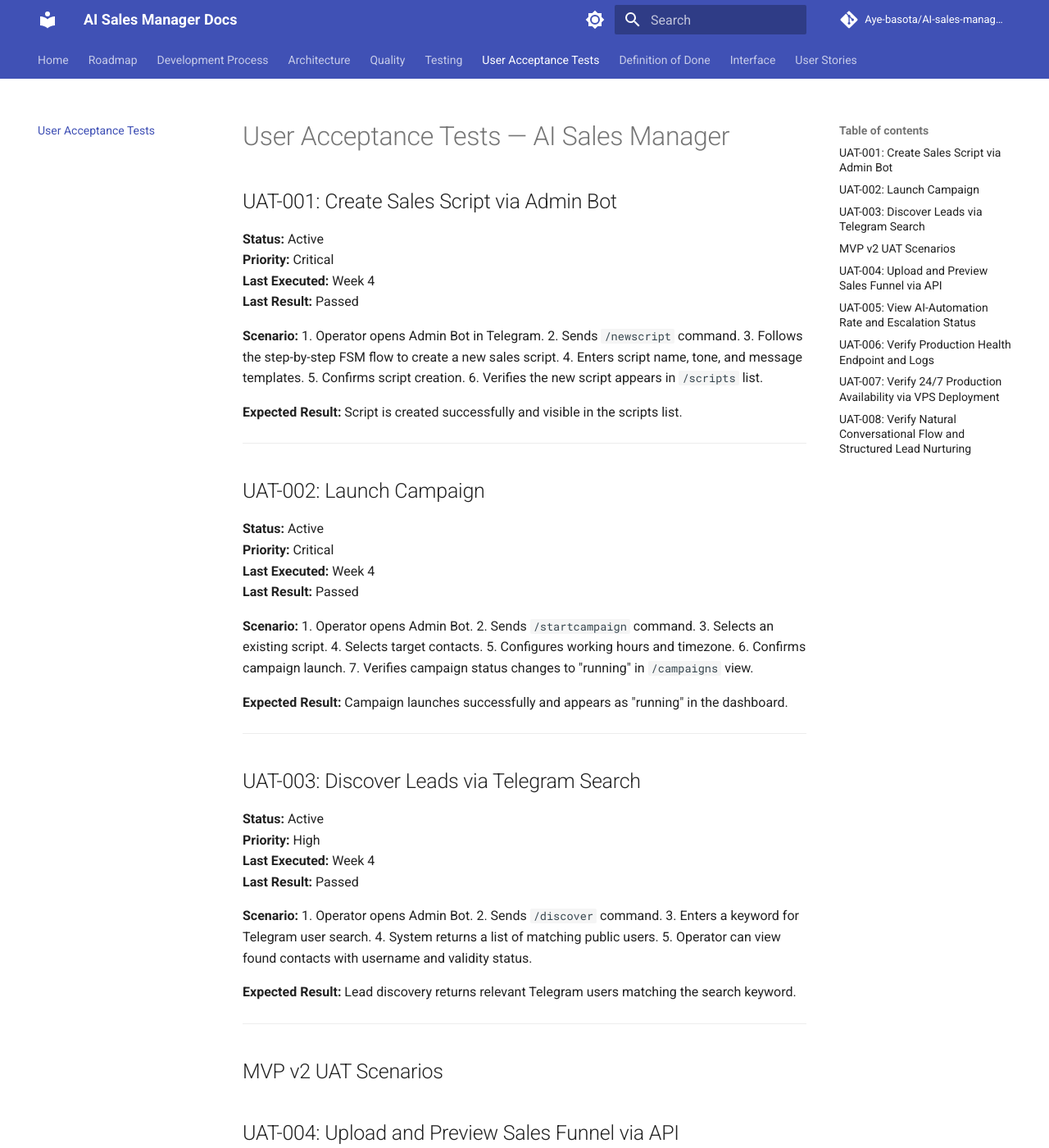
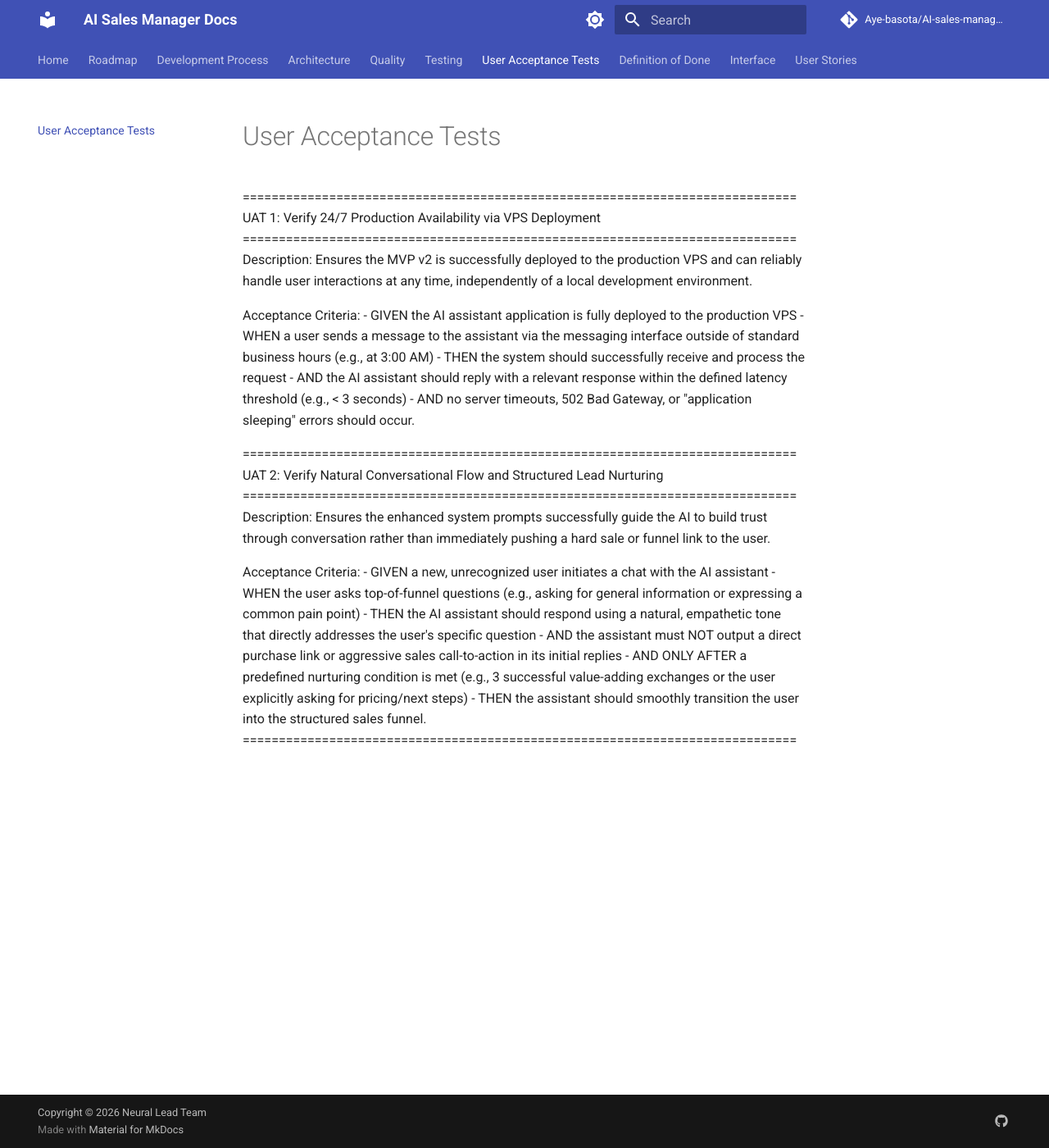
Before and after one commit to Aye-basota/AI-sales-manager, an MkDocs documentation site: the page built from docs/user-acceptance-tests.md, in a window 1280 px wide and 1400 px high. Shown: the whole window at 82% size. Built offline with MkDocs 1.6.1 and Material for MkDocs 9.7.7, drawn with Linux system fonts in a browser that asks for light colours; comment, search, counter and statistics services are not loaded; some of the changed text lies outside the part shown.

Commit message:
fix(assignment5): isolate Parts 6/7/11 changes, remove Part 4/8 artifacts, fix link checks

```diff
--- a/docs/user-acceptance-tests.md
+++ b/docs/user-acceptance-tests.md
@@ -1,160 +1,39 @@
-# User Acceptance Tests — AI Sales Manager
+=============================================================================
+UAT 1: Verify 24/7 Production Availability via VPS Deployment
+=============================================================================
+Description:
+Ensures the MVP v2 is successfully deployed to the production VPS and
+can reliably handle user interactions at any time, independently of a
+local development environment.
 
-## UAT-001: Create Sales Script via Admin Bot
+Acceptance Criteria:
+- GIVEN the AI assistant application is fully deployed to the production VPS
+- WHEN a user sends a message to the assistant via the messaging interface
+  outside of standard business hours (e.g., at 3:00 AM)
+- THEN the system should successfully receive and process the request
+- AND the AI assistant should reply with a relevant response within the
+  defined latency threshold (e.g., < 3 seconds)
+- AND no server timeouts, 502 Bad Gateway, or "application sleeping"
+  errors should occur.
 
-**Status:** Active
-**Priority:** Critical
-**Last Executed:** Week 4
-**Last Result:** Passed
+=============================================================================
+UAT 2: Verify Natural Conversational Flow and Structured Lead Nurturing
+=============================================================================
+Description:
+Ensures the enhanced system prompts successfully guide the AI to build
+trust through conversation rather than immediately pushing a hard sale
+or funnel link to the user.
 
-**Scenario:**
-1. Operator opens Admin Bot in Telegram.
-2. Sends `/newscript` command.
-3. Follows the step-by-step FSM flow to create a new sales script.
-4. Enters script name, tone, and message templates.
-5. Confirms script creation.
-6. Verifies the new script appears in `/scripts` list.
-
-**Expected Result:**
-Script is created successfully and visible in the scripts list.
-
----
-
-## UAT-002: Launch Campaign
-
-**Status:** Active
-**Priority:** Critical
-**Last Executed:** Week 4
-**Last Result:** Passed
-
-**Scenario:**
-1. Operator opens Admin Bot.
-2. Sends `/startcampaign` command.
-3. Selects an existing script.
-4. Selects target contacts.
-5. Configures working hours and timezone.
-6. Confirms campaign launch.
-7. Verifies campaign status changes to "running" in `/campaigns` view.
-
-**Expected Result:**
-Campaign launches successfully and appears as "running" in the dashboard.
-
----
-
-## UAT-003: Discover Leads via Telegram Search
-
-**Status:** Active
-**Priority:** High
-**Last Executed:** Week 4
-**Last Result:** Passed
-
-**Scenario:**
-1. Operator opens Admin Bot.
-2. Sends `/discover` command.
-3. Enters a keyword for Telegram user search.
-4. System returns a list of matching public users.
-5. Operator can view found contacts with username and validity status.
-
-**Expected Result:**
-Lead discovery returns relevant Telegram users matching the search keyword.
-
----
-
-## MVP v2 UAT Scenarios
-
-## UAT-004: Upload and Preview Sales Funnel via API
-
-**Status:** Active
-**Priority:** High
-**Last Executed:** —
-**Last Result:** —
-**Linked PBI:** [TECH-04](https://github.com/Aye-basota/AI-sales-manager/issues/24), [TECH-05](https://github.com/Aye-basota/AI-sales-manager/issues/25)
-
-**Scenario:**
-1. Operator opens the API docs at `/docs`.
-2. Calls `POST /api/funnels/preview` with a valid JSON funnel definition containing stages `trust`, `engagement`, `qualification`, `value`, `cta`.
-3. Verifies the response lists the stages with correct goals, instructions, and `allow_call_to_action` flags.
-4. Calls `POST /api/funnels/upload` with the same funnel and an existing `campaign_id`.
-5. Verifies the funnel is persisted and returned with HTTP 201.
-6. Attempts to upload a funnel with a duplicate stage name and verifies HTTP 422.
-
-**Expected Result:**
-Funnel preview works without persistence; valid uploads are saved; invalid funnels are rejected with a clear error.
-
----
-
-## UAT-005: View AI-Automation Rate and Escalation Status
-
-**Status:** Active
-**Priority:** Medium
-**Last Executed:** —
-**Last Result:** —
-**Linked PBI:** [TECH-06](https://github.com/Aye-basota/AI-sales-manager/issues/26)
-
-**Scenario:**
-1. Operator runs a campaign and several dialogs complete without operator intervention.
-2. Operator opens a conversation that required human intervention and updates its status via `PUT /conversations/{id}/status`.
-3. Operator calls `GET /analytics/automation-rate`.
-4. Verifies the response shows `total`, `ai_handled`, `escalated`, and `rate_pct`.
-5. Confirms `escalated` equals the number of conversations with operator status changes and `rate_pct` reflects the AI-handled ratio.
-
-**Expected Result:**
-The automation-rate metric accurately distinguishes AI-handled dialogs from escalated dialogs.
-
----
-
-## UAT-006: Verify Production Health Endpoint and Logs
-
-**Status:** Active
-**Priority:** Medium
-**Last Executed:** —
-**Last Result:** —
-**Linked PBI:** [TECH-12](https://github.com/Aye-basota/AI-sales-manager/issues/54)
-
-**Scenario:**
-1. Operator deploys the product with `docker-compose up -d`.
-2. Calls `GET /health` and verifies `status` is `ok`, `db` is `true`, and `scheduler` is `true`.
-3. Checks container logs with `docker-compose logs api` and confirms structured log lines with timestamp, level, logger name, and message.
-4. Stops PostgreSQL container and calls `GET /health` again.
-5. Verifies the endpoint returns `status: degraded` and `db: false`.
-
-**Expected Result:**
-The health endpoint reports real system state, and logs are available in a consistent format for monitoring.
-
----
-
-## UAT-007: Verify 24/7 Production Availability via VPS Deployment
-
-**Status:** Active
-**Priority:** High
-**Last Executed:** —
-**Last Result:** —
-**Linked PBI:** TECH-11
-
-**Scenario:**
-1. Deploy the MVP v2 application to the production VPS.
-2. Outside of standard business hours (e.g., at 3:00 AM), a user sends a message to the assistant via Telegram.
-3. The system receives and processes the request.
-
-**Expected Result:**
-- The AI assistant replies with a relevant response within the defined latency threshold (< 3 seconds).
-- No server timeouts, 502 Bad Gateway, or "application sleeping" errors occur.
-
----
-
-## UAT-008: Verify Natural Conversational Flow and Structured Lead Nurturing
-
-**Status:** Active
-**Priority:** High
-**Last Executed:** —
-**Last Result:** —
-**Linked PBI:** [US-017](https://github.com/Aye-basota/AI-sales-manager/issues/51), [US-018](https://github.com/Aye-basota/AI-sales-manager/issues/52)
-
-**Scenario:**
-1. A new, unrecognized user initiates a chat with the AI assistant.
-2. The user asks top-of-funnel questions (e.g., asking for general information or expressing a common pain point).
-3. The AI assistant responds using a natural, empathetic tone that directly addresses the user's specific question.
-
-**Expected Result:**
-- The assistant does NOT output a direct purchase link or aggressive sales call-to-action in its initial replies.
-- Only after a predefined nurturing condition is met (e.g., 3 successful value-adding exchanges or the user explicitly asking for pricing/next steps) does the assistant smoothly transition the user into the structured sales funnel.
+Acceptance Criteria:
+- GIVEN a new, unrecognized user initiates a chat with the AI assistant
+- WHEN the user asks top-of-funnel questions (e.g., asking for general
+  information or expressing a common pain point)
+- THEN the AI assistant should respond using a natural, empathetic tone
+  that directly addresses the user's specific question
+- AND the assistant must NOT output a direct purchase link or aggressive
+  sales call-to-action in its initial replies
+- AND ONLY AFTER a predefined nurturing condition is met (e.g., 3 successful
+  value-adding exchanges or the user explicitly asking for pricing/next steps)
+- THEN the assistant should smoothly transition the user into the structured
+  sales funnel.
+=============================================================================
```
Also changed, not shown: docs/architecture/README.md (+5 -19 lines), reports/week5/README.md (+1 -1 lines), docs/architecture/dynamic-view/inbound-sequence-diagram.png (deleted), docs/architecture/static-view/component-diagram.png (deleted), 4 other files.
